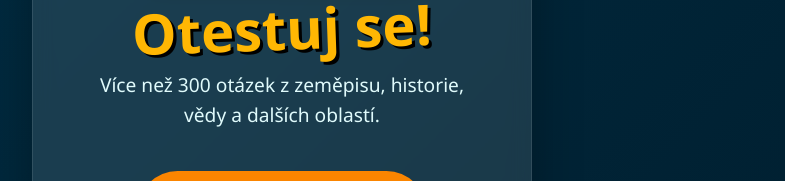
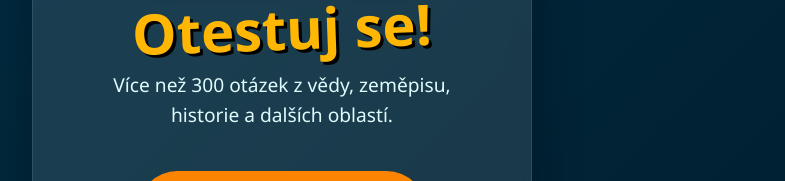
Before and after one commit to RadekNemecek/quizmania, a Vue app: page /#/ in a window 1280 px wide. Shown: the part 333-514 px from the top of the page, without its empty margins (358-1143 px from the left). Built offline with nearby package versions, Linux system fonts and the light colour scheme.

Commit message:
fix: texty

```diff
--- a/src/views/Home.vue
+++ b/src/views/Home.vue
@@ -5,7 +5,7 @@
 
     <div class="glass-card">
         <h1>Otestuj se!</h1>
-        <p>Více než 300 otázek z zeměpisu, historie, vědy a dalších oblastí.</p>
+        <p>Více než 300 otázek z vědy, zeměpisu, historie a dalších oblastí.</p>
 
         <router-link to="/play" class="cta-button">
             HRÁT NYNÍ
```
